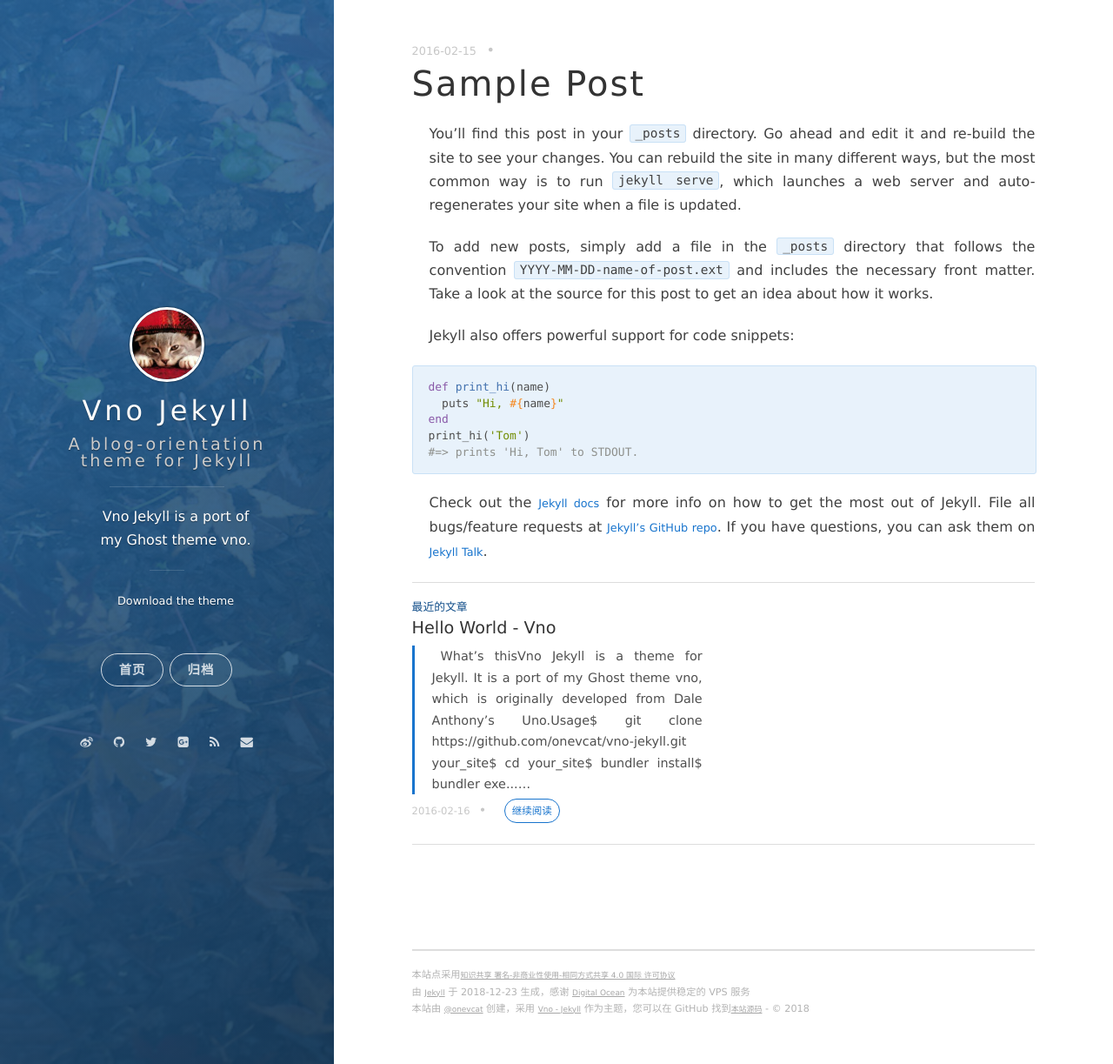
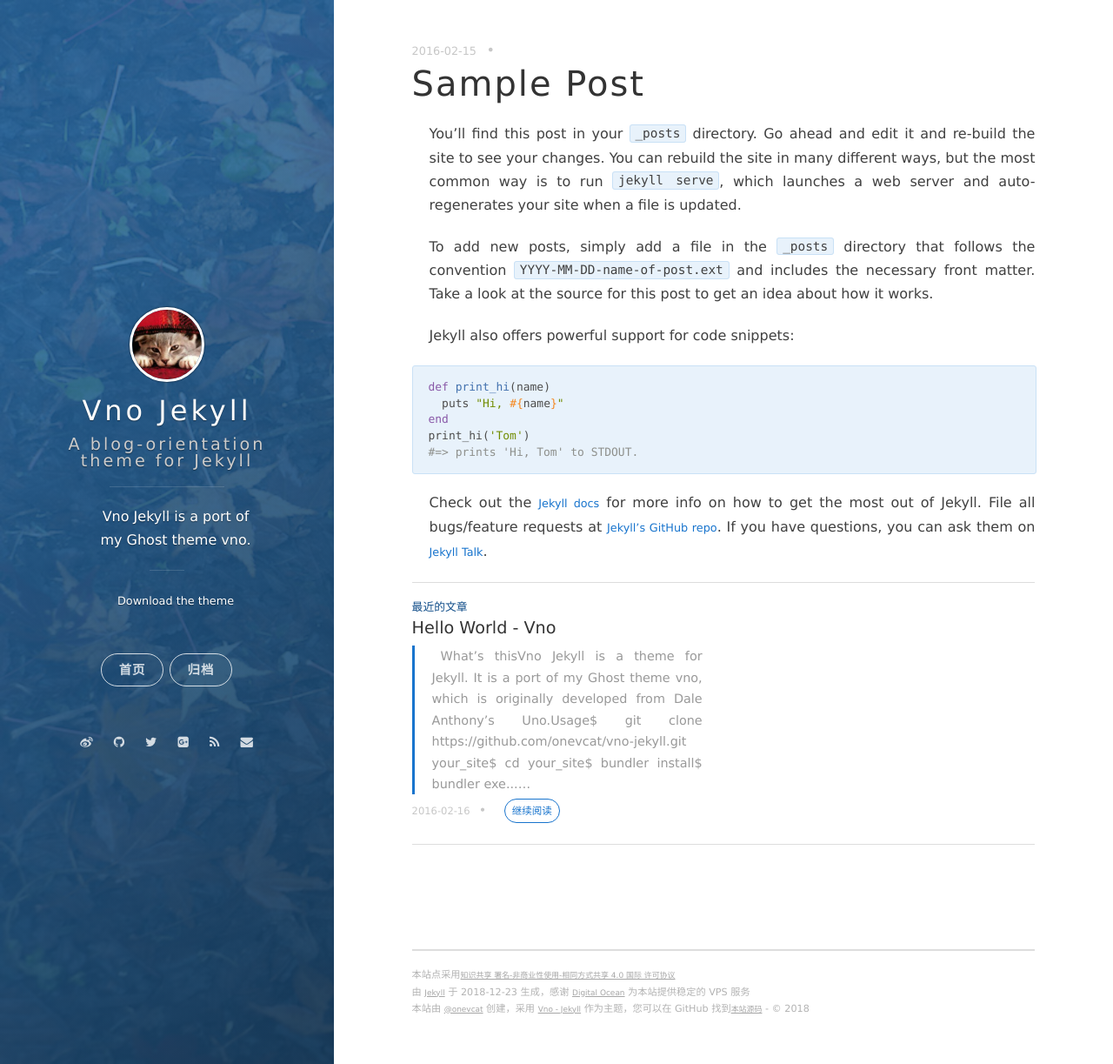
Before and after one commit to FantBoy/bearboy.github.io, a Jekyll site: the page built from _posts/2016-02-15-sample-post.markdown, in a window 1280 px wide and 1223 px high. Shown: the whole window at 87% size. Built offline with Jekyll 4.4.1, drawn with Linux system fonts in a browser that asks for light colours; nearby versions of some CDN libraries; comment, search, counter and statistics services are not loaded.

Commit message:
文章列表摘要的字体颜色

```diff
--- a/_sass/global.scss
+++ b/_sass/global.scss
@@ -260,7 +260,7 @@
   font-size: .9em;
   background-color: #FFF;
   text-indent: 10px;
-  color: #4F4F4F;
+  color: #999999;
 }
 
 .intro {
```
